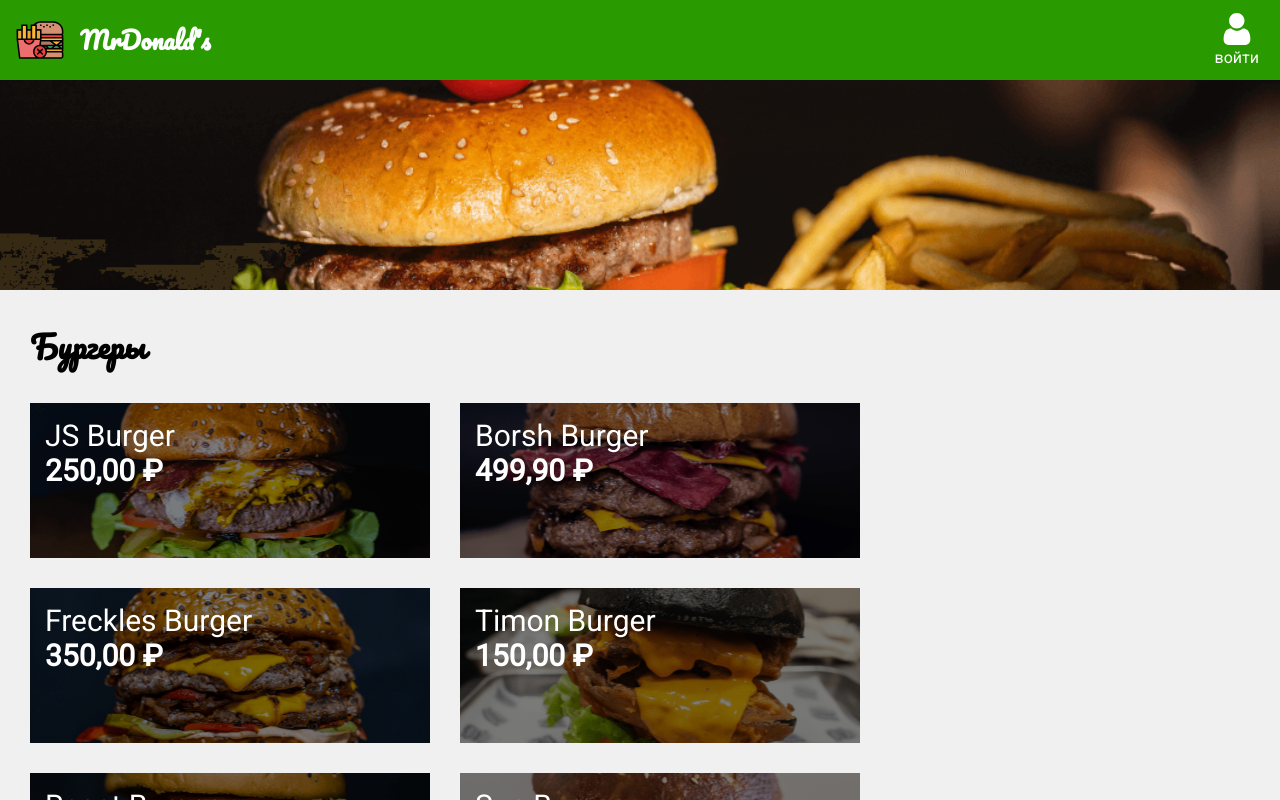
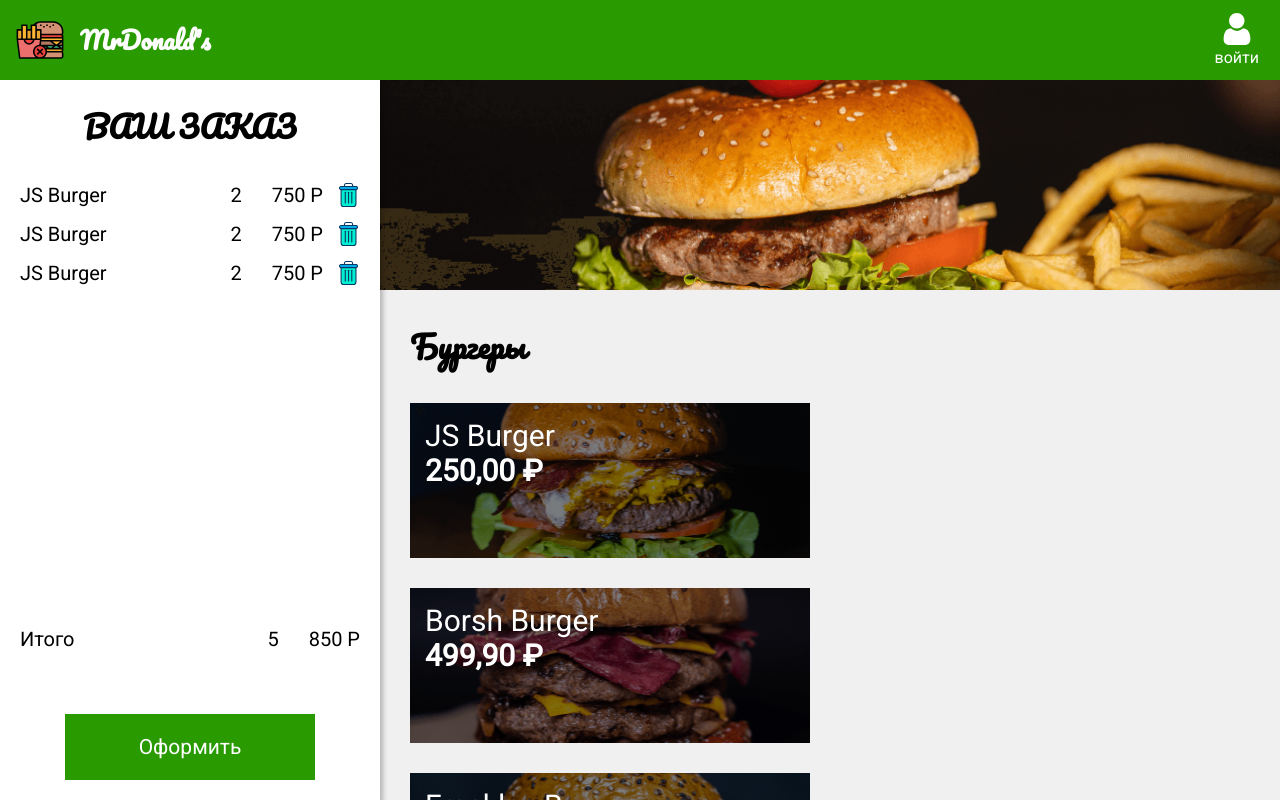
Before and after one commit to LordCracken/base-react-course, a React (Create React App) app: page / in a window 1280 px wide. Shown: the top 800 px of the page. Built offline with nearby package versions, Linux system fonts and the light colour scheme.

Commit message:
feat: add order list layout

```diff
--- a/src/App.js
+++ b/src/App.js
@@ -3,6 +3,7 @@ import { NavBar } from './Components/NavBar';
 import { Menu } from './Components/Menu';
 import { GlobalStyle } from './Components/GlobalStyle';
 import { ModalItem } from './Components/ModalItem';
+import { Order } from './Components/Order';
 
 const App = () => {
 
@@ -12,6 +13,7 @@ const App = () => {
     <>
       <GlobalStyle />
       <NavBar />
+      <Order />
       <Menu setOpenItem={setOpenItem} />
       <ModalItem openItem={openItem} setOpenItem={setOpenItem} />
     </>
--- a/src/Components/ButtonCheckout.js
+++ b/src/Components/ButtonCheckout.js
@@ -1,6 +1,8 @@
 import styled from 'styled-components';
 
 export const ButtonCheckout = styled.button`
+  display: block;
+  margin: 0 auto;
   border: solid transparent 2px;
   padding: 19px 0;
   width: 250px;
--- a/src/Components/Menu.js
+++ b/src/Components/Menu.js
@@ -6,7 +6,7 @@ import { Banner } from './Banner';
 
 const MenuStyled = styled.main`
   margin-top: 80px;
-
+  margin-left: 380px;
 `;
 
 const SectionMenu = styled.section`
--- /dev/null
+++ b/src/Components/Order.js
@@ -0,0 +1,66 @@
+import React from 'react';
+import styled from 'styled-components';
+import { ButtonCheckout } from './ButtonCheckout';
+import { OrderListItem } from './OrderListItem';
+
+const OrderStyled = styled.section`
+  position: fixed;
+  top: 80px;
+  left: 0;
+  display: flex;
+  flex-direction: column;
+  padding: 20px;
+  min-width: 380px;
+  height: calc(100% - 80px);
+  background-color: #fff;
+  box-shadow: 3px 4px 5px rgba(0, 0, 0, 0.25);
+`;
+
+const OrderTitle = styled.h2`
+  margin-bottom: 15px;
+  text-align: center;
+  text-transform: uppercase;
+`;
+
+const OrderContent = styled.div`
+  flex-grow: 1;
+`;
+
+const OrderList = styled.ul`
+
+`;
+
+const Total = styled.div`
+  display: flex;
+  margin-bottom: 63px;
+  & span:first-child {
+    flex-grow: 1;
+  }
+`;
+
+const TotalPrice = styled.span`
+  margin-left: 30px;
+  min-width: 47px;
+  text-align: right;
+`;
+
+export const Order = () => (
+  <>
+    <OrderStyled>
+      <OrderTitle>Ваш заказ</OrderTitle>
+      <OrderContent>
+        <OrderList>
+          <OrderListItem />
+          <OrderListItem />
+          <OrderListItem />
+        </OrderList>
+      </OrderContent>
+      <Total>
+        <span>Итого</span>
+        <span>5</span>
+        <TotalPrice>850 Р</TotalPrice>
+      </Total>
+      <ButtonCheckout>Оформить</ButtonCheckout>
+    </OrderStyled>
+  </>
+);
--- /dev/null
+++ b/src/Components/OrderListItem.js
@@ -0,0 +1,37 @@
+import React from 'react';
+import styled from 'styled-components';
+import trashImage from '../image/trash.svg';
+
+const OrderItemStyled = styled.li`
+  display: flex;
+  margin: 15px 0;
+`;
+
+const ItemName = styled.span`
+  flex-grow: 1;
+`;
+
+const ItemPrice = styled.span`
+  margin-left: 30px;
+  margin-right: 13px;
+  min-width: 47px;
+  text-align: right;
+`;
+
+const TrashButton = styled.button`
+  width: 24px;
+  height: 24px;
+  background-color: transparent;
+  background-image: url(${trashImage});
+  background-size: cover;
+  background-repeat: no-repeat;
+`;
+
+export const OrderListItem = () => (
+  <OrderItemStyled>
+    <ItemName>JS Burger</ItemName>
+    <span>2</span>
+    <ItemPrice>750 Р</ItemPrice>
+    <TrashButton />
+  </OrderItemStyled>
+);
```
Also changed, not shown: src/image/trash.svg (added).
